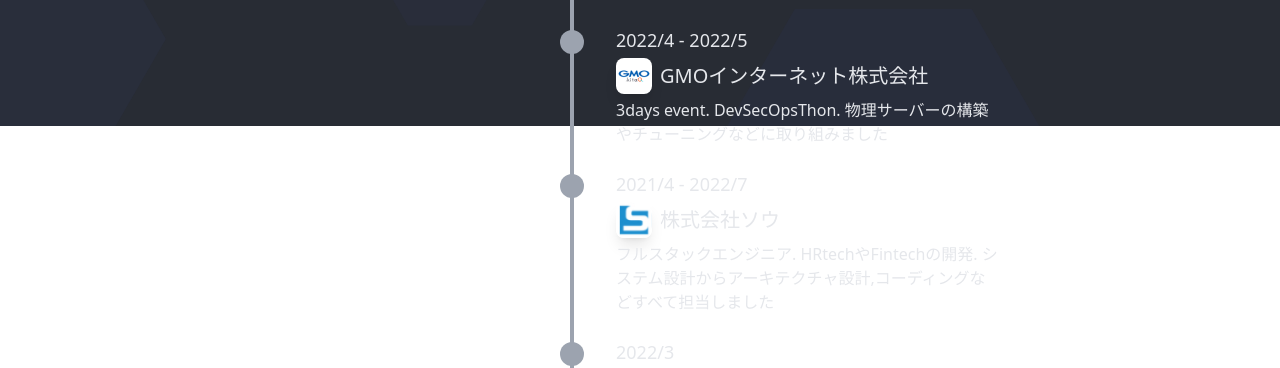
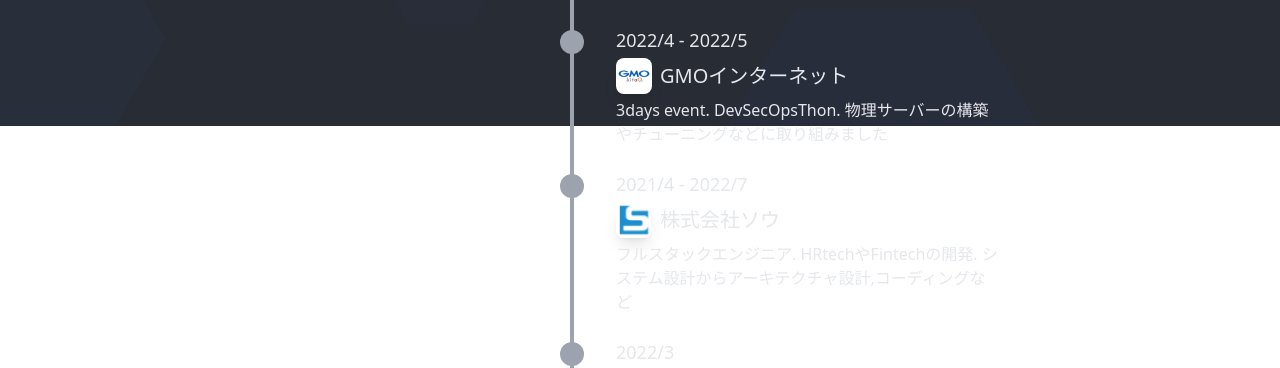
Before and after one commit to mahiro72/mahiro72-resume, a React (Create React App) app: page / in a window 1280 px wide. Shown: the part 674-1042 px from the top of the page. Built offline with nearby package versions, Linux system fonts and the light colour scheme.

Commit message:
文字数変更

```diff
--- a/src/data/profile/work/data.ts
+++ b/src/data/profile/work/data.ts
@@ -23,14 +23,14 @@
         {
             "date":"2022/4 - 2022/5",
             "img":img_gmo,
-            "name":"GMOインターネット株式会社",
+            "name":"GMOインターネット",
             "about":"3days event. DevSecOpsThon. 物理サーバーの構築やチューニングなどに取り組みました"
         },
         {
             "date":"2021/4 - 2022/7",
             "img":img_sou,
             "name":"株式会社ソウ",
-            "about":"フルスタックエンジニア. HRtechやFintechの開発. システム設計からアーキテクチャ設計,コーディングなどすべて担当しました"
+            "about":"フルスタックエンジニア. HRtechやFintechの開発. システム設計からアーキテクチャ設計,コーディングなど"
         },
         {
             "date":"2022/3",
```
